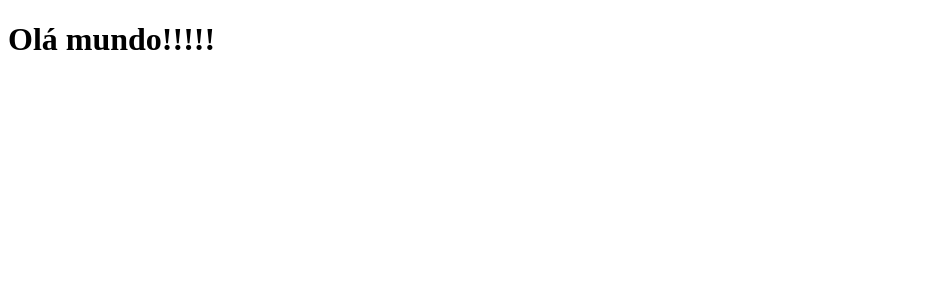
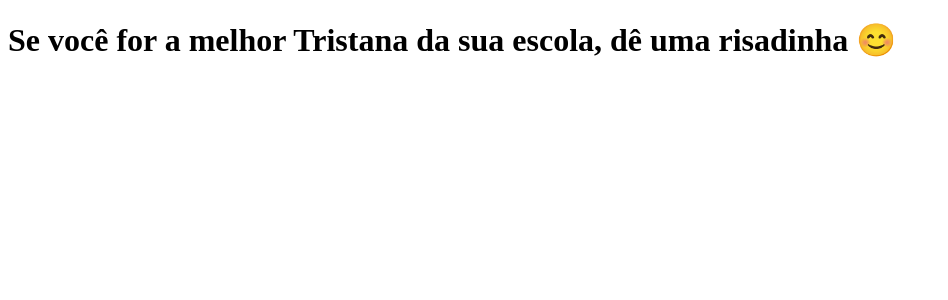
Before and after one commit to glacykm11/clone-tabnews, a Next.js app: page / in a window 1280 px wide. Shown: the top 300 px of the page, without its empty margins (0-948 px from the left). Built offline with nearby package versions, Linux system fonts and the light colour scheme.

Commit message:
mudando a frase para minha irmã

```diff
--- a/pages/index.js
+++ b/pages/index.js
@@ -1,5 +1,5 @@
 function Home() {
-    return <h1>Olá mundo!!!!!</h1>
+    return <h1>Se você for a melhor Tristana da sua escola, dê uma risadinha 😊</h1>
 }
 
 export default Home;
```
